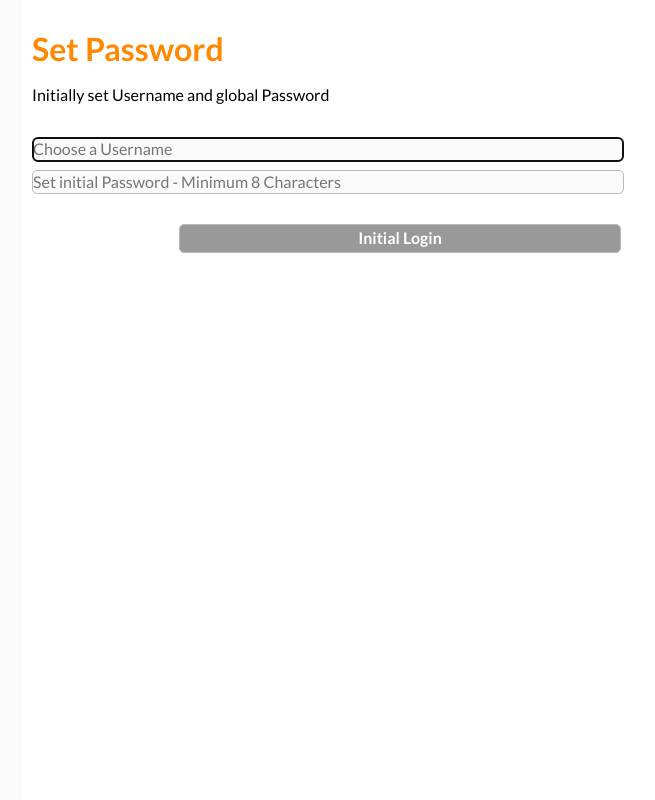
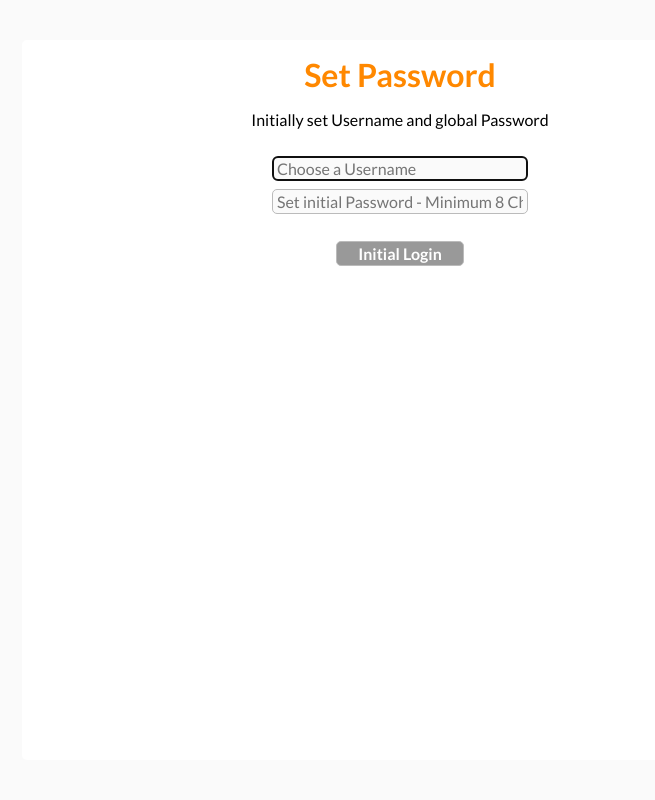
Before and after one commit to datenbrei/blogless, a PHP site: page /admin/login.php in a window 1280 px wide. Shown: the whole page, without its empty margins (240-895 px from the left). Run offline with PHP 8.4, Linux system fonts and the light colour scheme.

Commit message:
Added: Own stylesheet for login script

```diff
--- /dev/null
+++ b/admin/login.css
@@ -0,0 +1,62 @@
+@import url(http://fonts.googleapis.com/css?family=Lato:400,700);
+
+/* css reset */
+html, body, main, header, nav, section, address, footer, div, span, h1, h2, p, blockquote, pre, img, a, form, time, textarea, input, b, u, i, center, dl, dt, dd, ol, ul, li {
+margin:0;
+padding:0;
+border:0;
+font-size:medium;
+font:inherit;
+vertical-align:baseline;
+box-sizing: border-box;
+}
+
+html {
+background-color:#FAFAFA;
+font-family:'Lato',sans-serif;
+height:100%;
+}
+
+body {
+max-width:200mm;
+margin:40px auto;
+padding:1em;
+background-color:#FFF;
+border-radius: 5px;
+text-align: center;
+}
+
+header {
+display:block;
+margin-bottom:1em;
+}
+
+h1 {
+color:#F80;
+font-size:xx-large;
+font-weight:bold;
+line-height:120%;
+}
+
+p {
+margin-bottom:0.5em;
+}
+
+input {
+display:block;
+width:16em;
+border-radius:5px;
+border:1px solid #bbb;
+background-color:#FAFAFA;
+margin:0px auto;
+padding:2px 4px;
+}
+
+input[type="submit"] {
+color:#FFF;
+background:#999;
+text-decoration:none;
+font-weight:bold;
+width:8em;
+margin:0px auto;
+}
--- a/admin/login.php
+++ b/admin/login.php
@@ -23,7 +23,7 @@
 		$html .= "<title>Login</title> \n";
 		$html .= "<meta charset=UTF-8> \n";
 		$html .= '<meta name="viewport" content="width=device-width, initial-scale=1, user-scalable=no">' . "\n";
-		$html .= '<link rel="stylesheet" href="admin.css" type="text/css" media="all">' . "\n";
+		$html .= '<link rel="stylesheet" href="login.css" type="text/css" media="all">' . "\n";
 		$html .= '</head>' . "\n";
 		$html .= '<body>' . "\n";
 		$html .= '<main>' . "\n";
```
